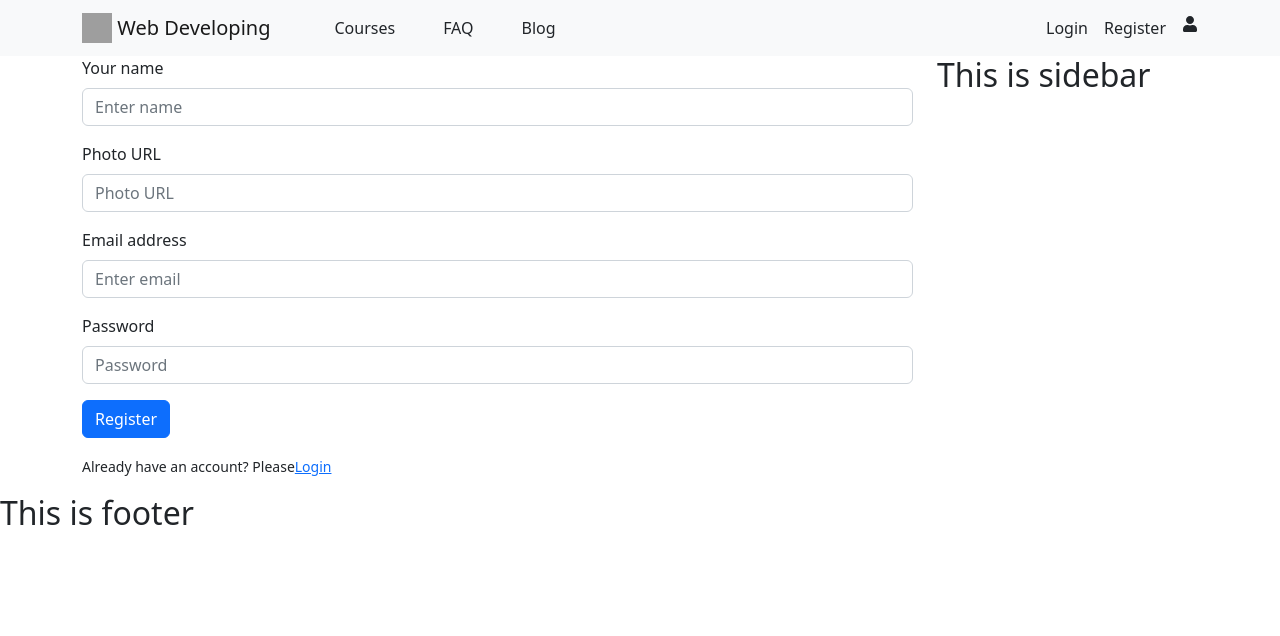
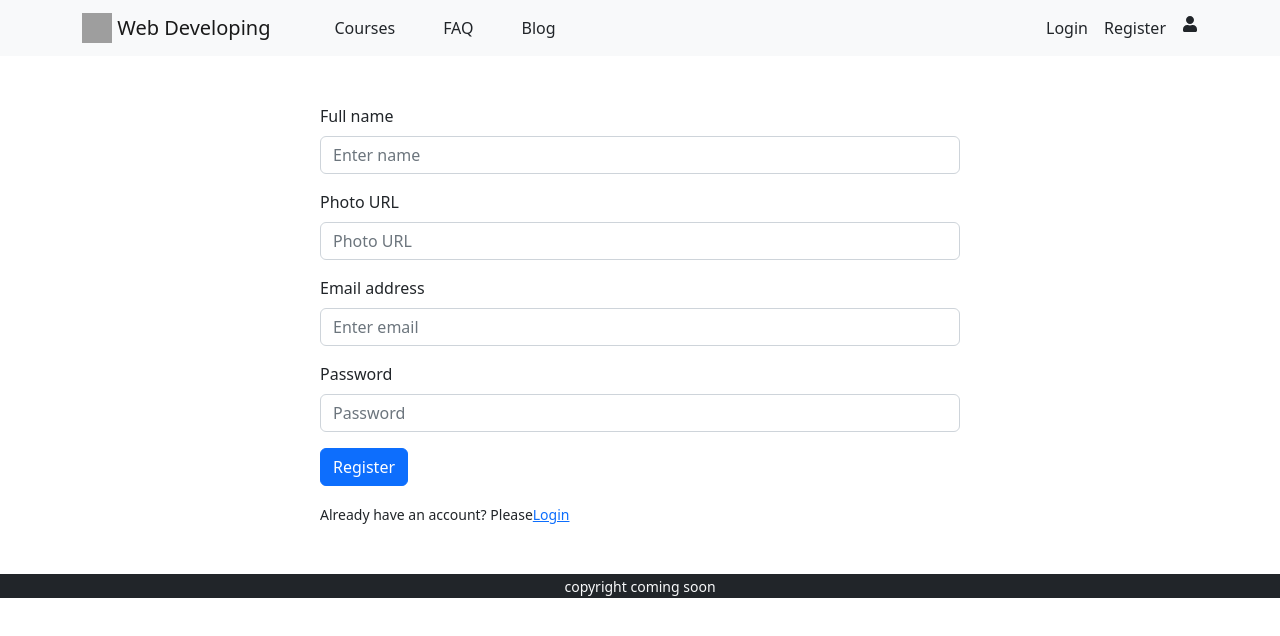
Before and after one commit to Mamun-Ashraf/programming-tutorial-client, a React (Create React App) app: page /register in a window 1280 px wide. Shown: the top 636 px of the page. Built offline with nearby package versions, Linux system fonts and the light colour scheme; grey boxes are pictures that could not be loaded.

Commit message:
Layout updated

```diff
--- a/src/Pages/Login.js
+++ b/src/Pages/Login.js
@@ -47,7 +47,7 @@ const Login = () => {
     }
 
     return (
-        <>
+        <div className='w-50 mx-auto mt-5'>
             <Form onSubmit={handleSubmit}>
                 <Form.Group className="mb-3" controlId="formBasicEmail">
                     <Form.Label>Email address</Form.Label>
@@ -69,7 +69,7 @@ const Login = () => {
                 <span>OR</span>
                 <Button onClick={handleGithubSignIn} className='my-3' variant="outline-dark"><FaGithub className='me-2'></FaGithub>Login with Github</Button>
             </ButtonGroup>
-        </>
+        </div>
     );
 };
 
--- a/src/Pages/Register.js
+++ b/src/Pages/Register.js
@@ -26,11 +26,11 @@ const Register = () => {
     }
 
     return (
-        <>
+        <div className='w-50 mx-auto mt-5'>
 
             <Form onSubmit={handleSubmit}>
                 <Form.Group className="mb-3" controlId="formBasicEmail">
-                    <Form.Label>Your name</Form.Label>
+                    <Form.Label>Full name</Form.Label>
                     <Form.Control name='name' type="text" placeholder="Enter name" />
                 </Form.Group>
                 <Form.Group className="mb-3" controlId="formBasicEmail">
@@ -50,7 +50,8 @@ const Register = () => {
                     Register
                 </Button>
             </Form>
-            <p className='mt-3'><small>Already have an account? Please<Link to='/login'>Login</Link></small></p></>
+            <p className='mt-3'><small>Already have an account? Please<Link to='/login'>Login</Link></small></p>
+        </div>
     );
 };
 
--- a/src/Pages/Shared/Footer.js
+++ b/src/Pages/Shared/Footer.js
@@ -2,8 +2,8 @@ import React from 'react';
 
 const Footer = () => {
     return (
-        <div>
-            <h2>This is footer</h2>
+        <div className='mt-5'>
+            <p className='text-center bg-dark text-light'><small>copyright coming soon</small></p>
         </div>
     );
 };
--- a/src/Pages/Shared/Header.js
+++ b/src/Pages/Shared/Header.js
@@ -39,21 +39,17 @@ const Header = () => {
                         <Link className='ms-5 text-decoration-none text-dark' to='/blog'>Blog</Link>
                     </Nav>
                     <Nav>
-                        <>
                         {
                             user?.uid ?
-                                    <>
-                                        <span>{user?.displayName}</span>
                                 <Button onClick={handleLogOut} className='ms-2'>Logout</Button>
-                                    </>
                                 :
                                 <>
                                     <Link className='me-3 text-decoration-none text-dark' to='/login'>Login</Link>
                                     <Link className='me-3 text-decoration-none text-dark' to='/register'>Register</Link>
                                 </>
                         }
-                        </>
-                        {user?.photoURL ?
+                        {
+                            user?.photoURL ?
                                 <Image
                                     style={{ height: '30px' }} roundedCircle
                                     src={user.photoURL}>
--- a/src/Pages/Shared/Sidebar.js
+++ /dev/null
@@ -1,11 +0,0 @@
-import React from 'react';
-
-const Sidebar = () => {
-    return (
-        <div>
-            <h2>This is sidebar</h2>
-        </div>
-    );
-};
-
-export default Sidebar;
--- /dev/null
+++ b/src/layout/Courses/Courses.js
@@ -0,0 +1,23 @@
+import React from 'react';
+import { Col, Container, Row } from 'react-bootstrap';
+import { Outlet } from 'react-router-dom';
+import CourseCategories from './CourseCategories';
+
+const Courses = () => {
+    return (
+        <div>
+            <Container>
+                <Row>
+                    <Col lg='8'>
+                        <Outlet></Outlet>
+                    </Col>
+                    <Col lg='4'>
+                        <CourseCategories></CourseCategories>
+                    </Col>
+                </Row>
+            </Container>
+        </div>
+    );
+};
+
+export default Courses;
--- a/src/layout/Main.js
+++ b/src/layout/Main.js
@@ -1,24 +1,13 @@
 import React from 'react';
-import { Col, Container, Row } from 'react-bootstrap';
+import { Outlet } from 'react-router-dom';
 import Footer from '../Pages/Shared/Footer';
 import Header from '../Pages/Shared/Header';
-import { Outlet } from 'react-router-dom';
-import Sidebar from '../Pages/Shared/Sidebar';
 
 const Main = () => {
     return (
         <div>
             <Header></Header>
-            <Container>
-                <Row>
-                    <Col lg='9'>
-                        <Outlet></Outlet>
-                    </Col>
-                    <Col lg='3'>
-                        <Sidebar></Sidebar>
-                    </Col>
-                </Row>
-            </Container>
+            <Outlet></Outlet>
             <Footer></Footer>
         </div>
     );
```
Also changed, not shown: src/Routes/Routes.js (+12 -10 lines), src/layout/Courses/CourseCategories.js (renamed from src/Pages/CourseCategories.js), src/layout/Courses/CourseDetails.js (renamed from src/Pages/CourseDetails.js). Lines whose indentation alone changed are shown as unchanged.
